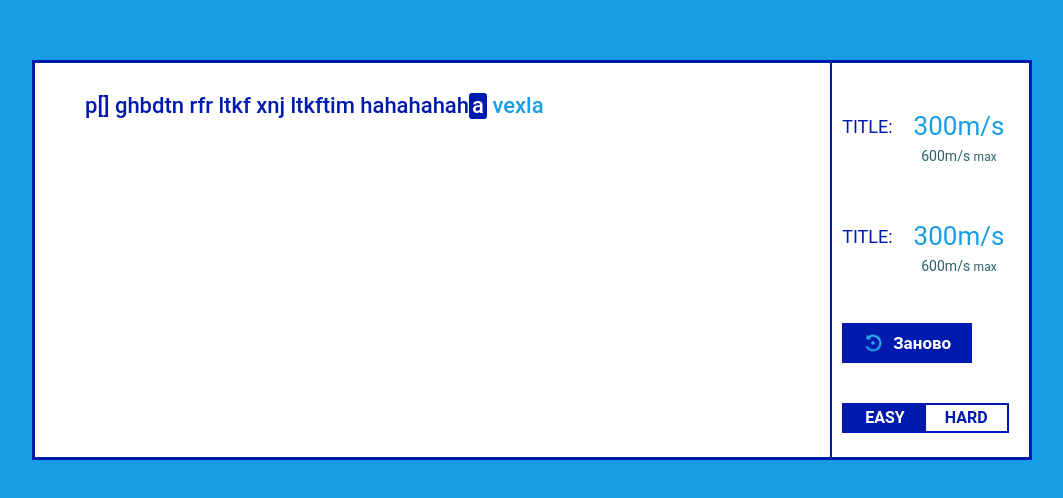
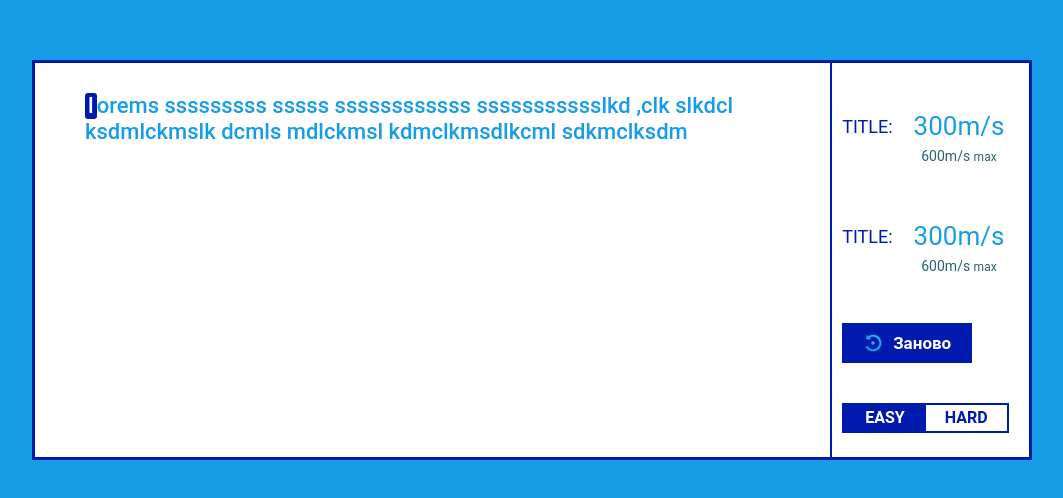
Before and after one commit to mansur4321/touch_typing_simulator, a Vue app in the folder touch_typing/: page / in a window 1280 px wide. Shown: the part 140-638 px from the top of the page, without its empty margins (108-1171 px from the left). Built offline with nearby package versions, Linux system fonts and the light colour scheme.

Commit message:
change-text
Сделал изменение текста. Немного изменил верстку.

```diff
--- a/touch_typing/less/index.less
+++ b/touch_typing/less/index.less
@@ -5,6 +5,7 @@
 @color-white: #fff;
 @color-dark-blue: rgb(42, 99, 110);
 @color-gray: rgb(100, 100, 100);
+@color-red: rgb(230, 0, 0);
 
 * {
     font-family: 'Roboto', sans-serif;
@@ -41,22 +42,30 @@
         font-size: 22px;
         line-height: 1.2;
         font-weight: 500;
+        white-space: normal;
     }
 
     &__completed {
         color: @color-blue;
+        white-space: normal;
     }
 
     &__selected {
         border-radius: 3px;
         display: inline-block;
         padding: 0 3px;
+
         color: @color-white;
         background: @color-blue;
     }
 
+    &__selected-error {
+        background: @color-red;
+    }
+
     &__empty {
         color: @color-light-blue;
+        white-space: normal;
     }
 
     &__rigth-column {
@@ -156,3 +165,8 @@
     background: @color-blue;
     color: @color-white;
 }
+
+._spaceSymbol {
+    margin-bottom: -5px;
+    padding: 12px 5px;
+}
--- a/touch_typing/src/components/main-popup.vue
+++ b/touch_typing/src/components/main-popup.vue
@@ -2,7 +2,16 @@
     <div class="main-popup">
         <div class="main-popup__left-column">
             <div class="main-popup__text-field">
-                <span class="main-popup__completed">p[] ghbdtn rfr ltkf xnj ltkftim hahahahah</span><span class="main-popup__selected">a</span><span class="main-popup__empty"> vexla</span>
+                <span class="main-popup__completed">{{completed}}</span>
+
+                <span
+                    :class="{
+                        'main-popup__selected-error': errorInput,
+                        '_spaceSymbol': spaceSymbol
+                    }"
+                class="main-popup__selected">{{selected}}</span>
+
+                <span class="main-popup__empty">{{originalText}}</span>
             </div>
         </div>
 
@@ -35,12 +44,51 @@ export default {
 
     data() {
         return {
+            errorInput: false,
+            spaceSymbol: false,
 
+            completed: '',
+            selected: '',
+            originalText: 'lorems sssssssss sssss ssssssssssss ssssssssssslkd ,clk slkdcl ksdmlckmslk dcmls mdlckmsl kdmclkmsdlkcml sdkmclksdm',
+        }
+    },
+
+    mounted() {
+        document.addEventListener('keydown', (event) => {
+            let symbol = event.key;
+
+            if (symbol.length > 1) return;
+
+            this.updateText(symbol);
+        });
+
+
+        this.selected = this.originalText[0];
+        this.originalText = this.originalText.slice(1);
+    },
+
+    watch: {
+        selected(value) {
+            if (value === ' ') {
+                this.spaceSymbol = true;
+            } else {
+                this.spaceSymbol = false;
+            }
         }
     },
 
     methods: {
+        updateText(symbol) {
+            if (symbol === this.selected) {
+                this.errorInput = false;
 
+                this.completed += this.selected;
+                this.selected = this.originalText[0];
+                this.originalText = this.originalText.slice(1);
+            } else {
+                this.errorInput = true;
+            }
+        }
     }
 }
 </script>
```
